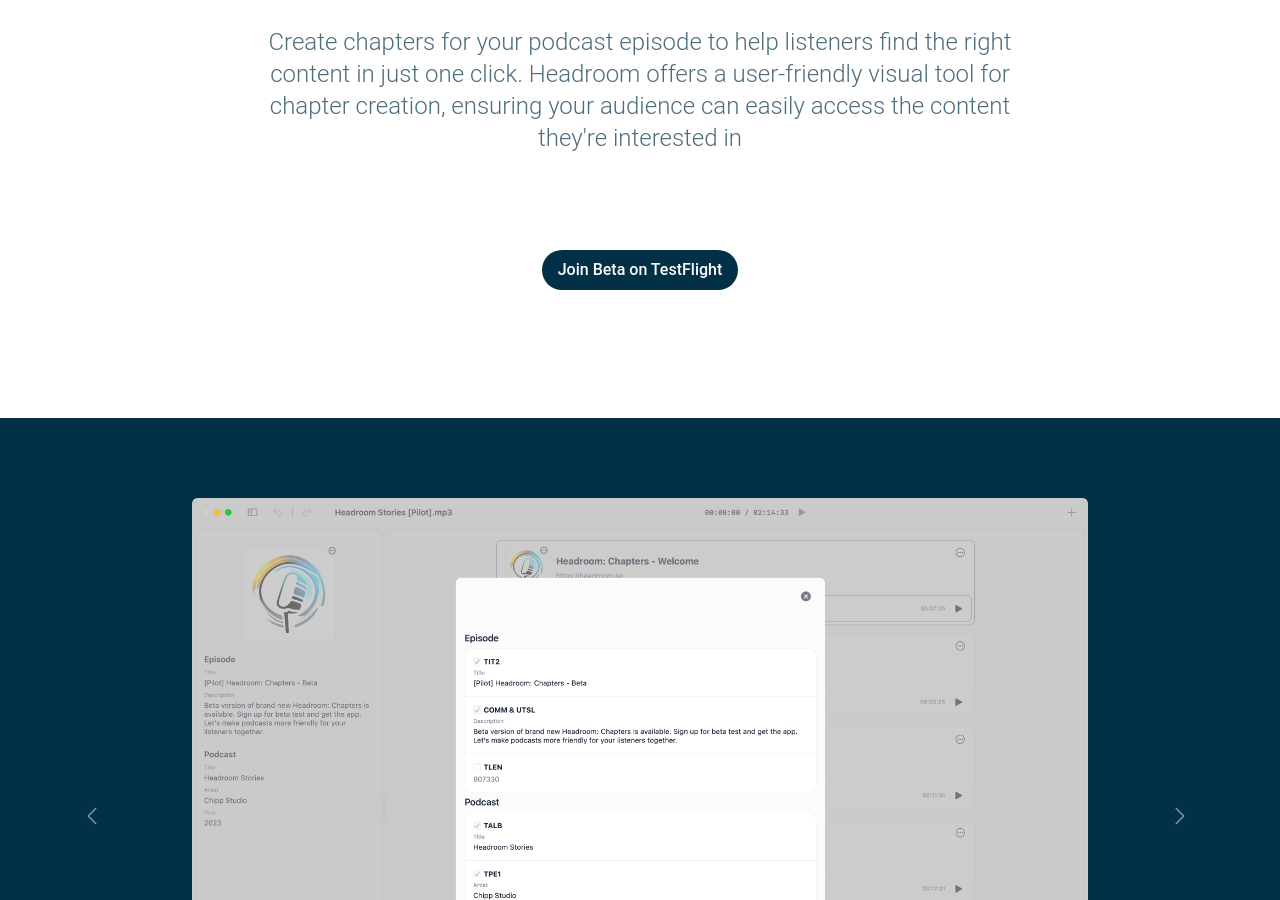
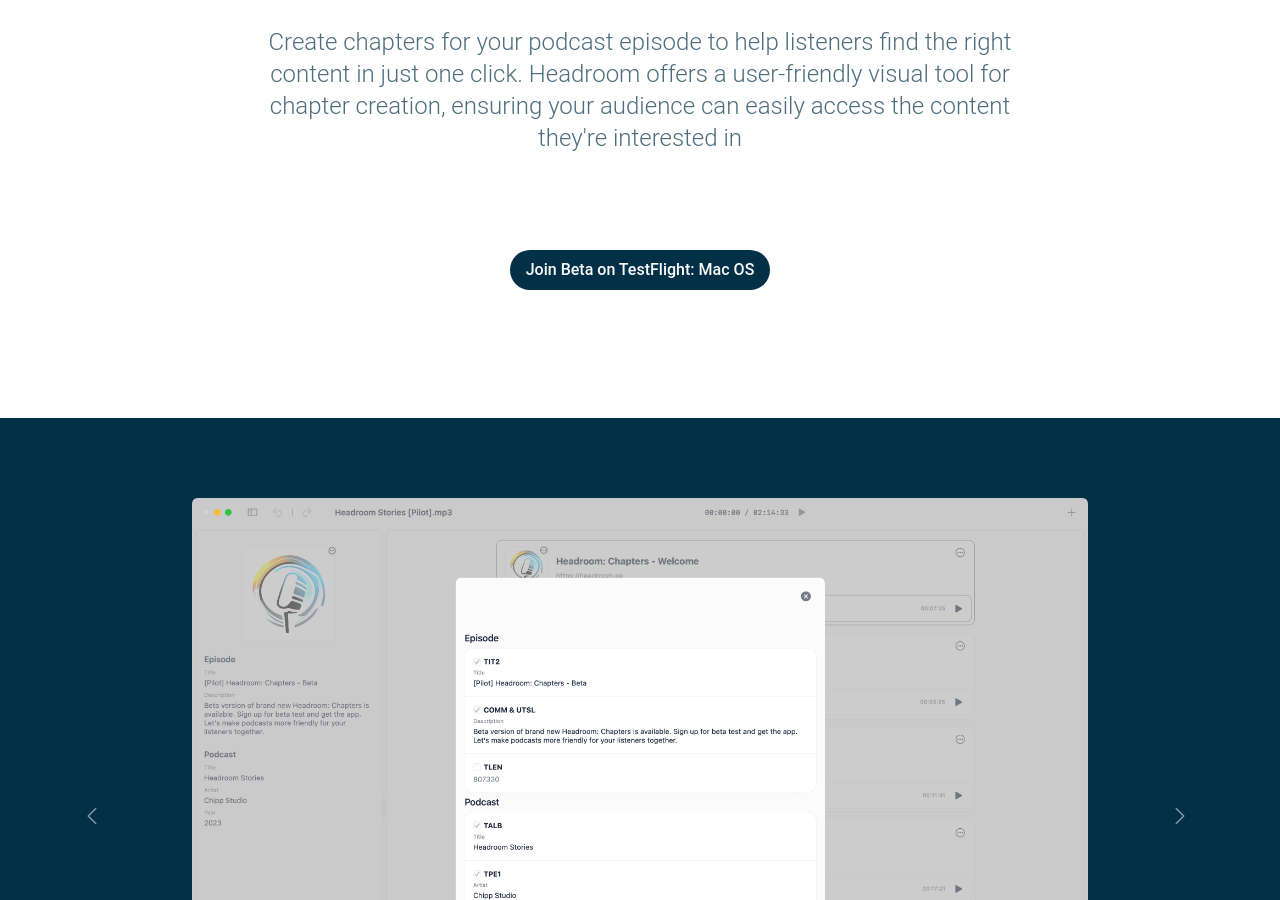
Before and after one commit to ChippStudio/Headroom-Site, a Jekyll site: the page built from index.html, in a window 1280 px wide and 900 px high, scrolled down 386 px. Built offline with Jekyll 4.4.1, drawn with Linux system fonts in a browser that asks for light colours; nearby versions of some CDN libraries.

Commit message:
link for test flight

```diff
--- a/_includes/header.html
+++ b/_includes/header.html
@@ -10,8 +10,8 @@
 
     <div>
         <button class="bg-headroom text-light-text font-medium py-2 px-4 rounded-full flex space-x-24 mx-auto">
-            <a href="https://chippstudio.ee">
-                <div class="pr-8">Join Beta on TestFlight</div>
+            <a href="https://testflight.apple.com/join/hV2WcSQP">
+                <div class="pr-8">Join Beta on TestFlight: Mac OS</div>
             </a>
         </button>
     </div>
```
